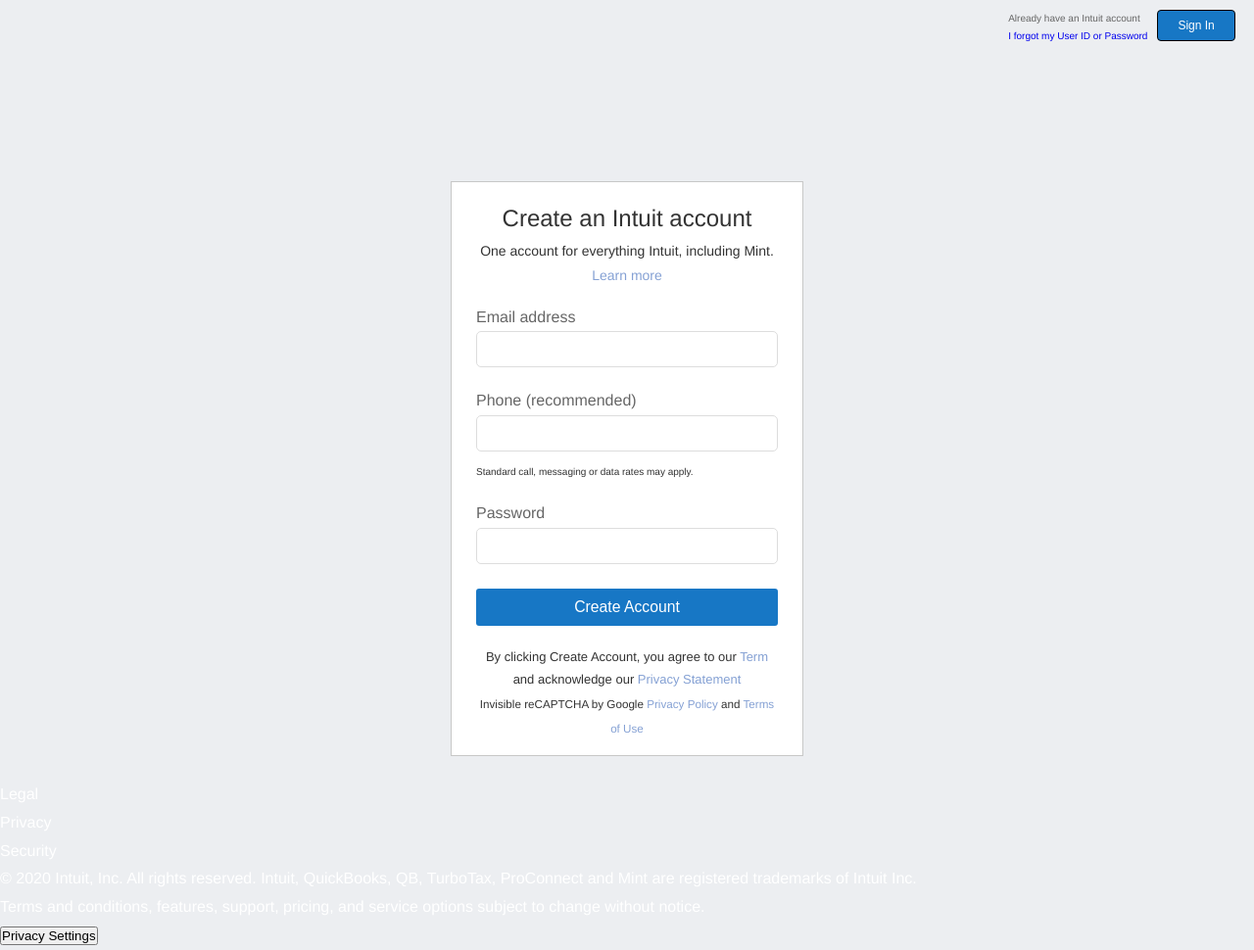
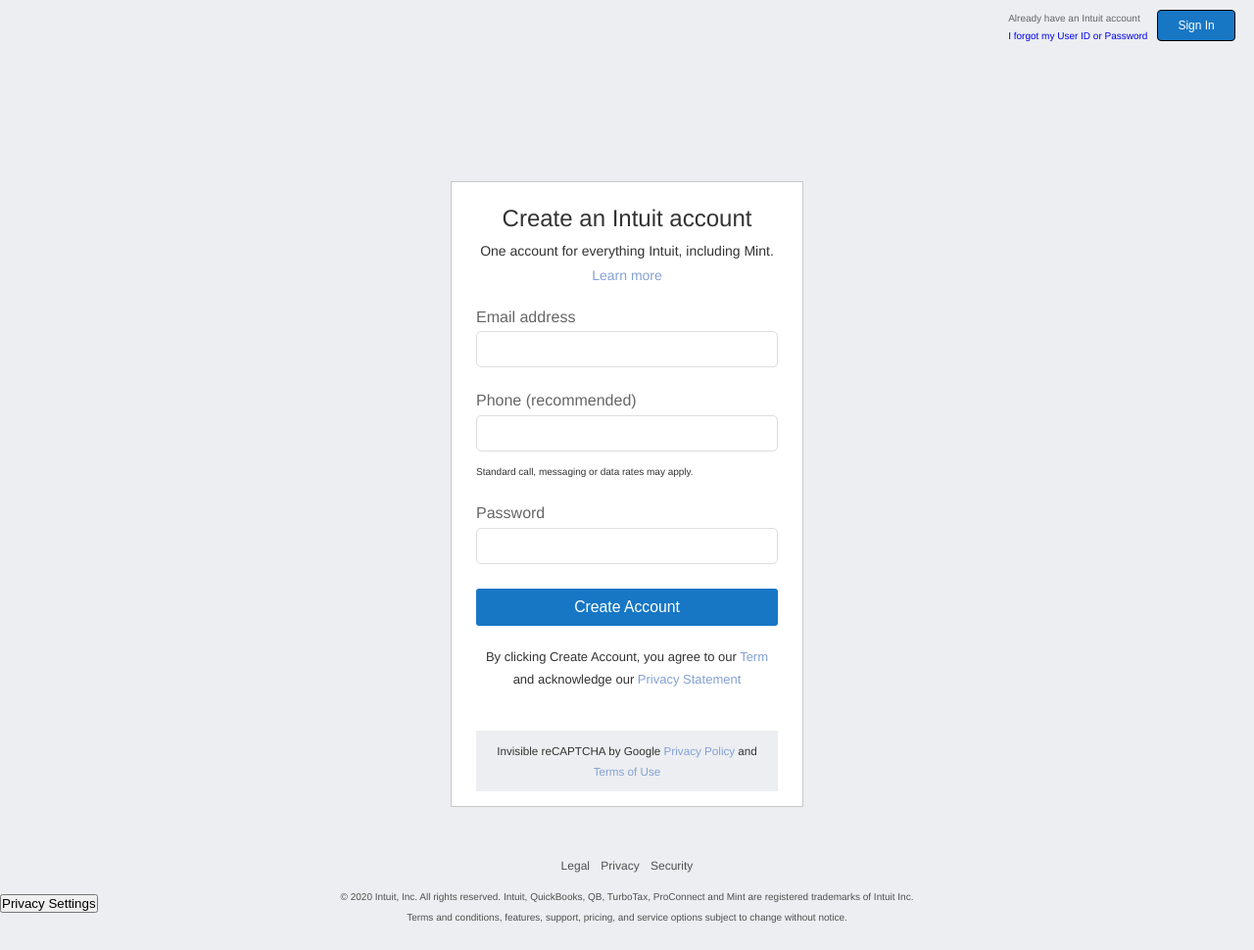
Before and after one commit to nickmwangemi/html-forms, a plain HTML site: page index.html in a window 1280 px wide. Shown: the whole page at 98% size. Drawn offline with Linux system fonts and the light colour scheme.

Commit message:
Add footer styling

```diff
--- a/style.css
+++ b/style.css
@@ -114,3 +114,48 @@ a {
 	margin: 0;
 	padding: 5px 0px;
 }
+footer {
+	text-align: center;
+	margin-top: 40px;
+	font-size: 14px;
+	line-height: 21px;
+}
+
+footer a {
+	color: #1777c5;
+}
+footer p {
+	margin: auto;
+	padding: 10px;
+	width: auto;
+	text-align: center;
+	background-color: #eceef1;
+	line-height: 21px;
+	font-size: 10px;
+}
+.bottom {
+	height: 59px;
+	padding: 20px 0;
+	width: 97vw;
+	margin: 0 auto;
+	text-align: center;
+	color: #505050;
+	font-size: 12px;
+}
+.footer-links {
+	text-align: center;
+	padding-top: 5px;
+}
+
+.footer-links li {
+	display: inline-block;
+	margin: 0 4px;
+}
+
+.footer-links a {
+	color: rgb(80, 80, 80);
+}
+
+.footer-links a:hover {
+	text-decoration: underline;
+}
```
